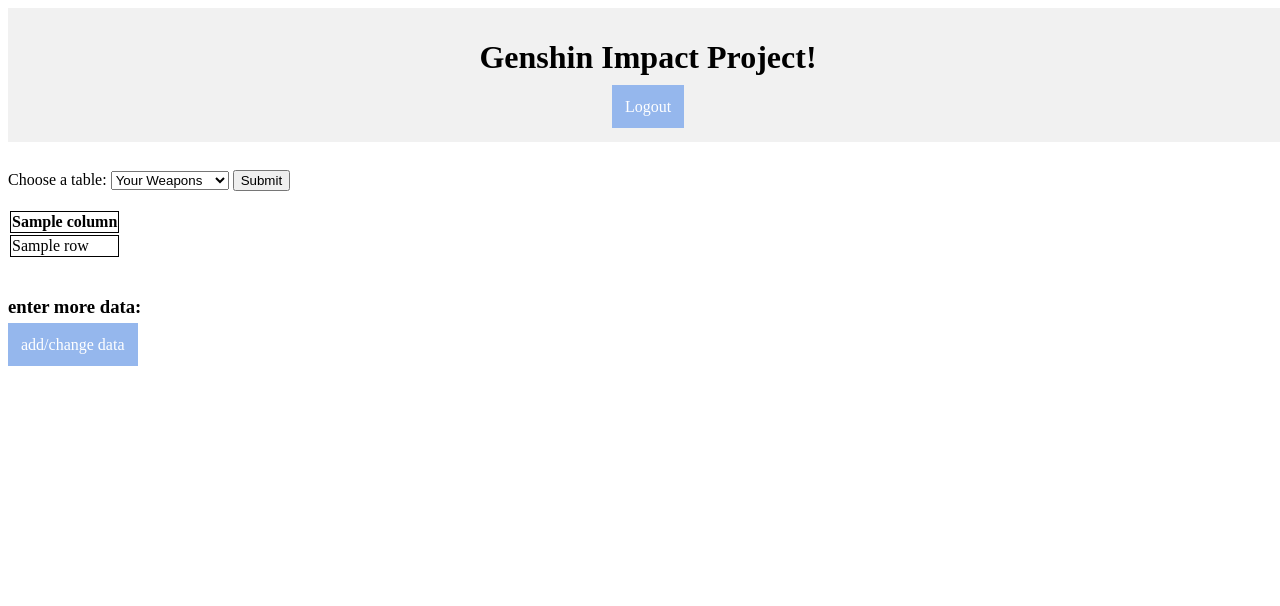
After one commit to rachaeltc/genshindb_cs3200, a Flask app: template templates/mydata.html in a window 1280 px wide. The commit adds this page. Shown: the top 606 px of the page. Run offline with Flask 2, Linux system fonts and the light colour scheme; the template is opened without the code that fills it: most values are stand-ins (such as "Sample title", 1, 10 or a date in 2020).

Commit message:
added page to view all data

```diff
--- a/app.py
+++ b/app.py
@@ -380,6 +380,26 @@
         return render_template("team.html",
                 u_characters = user_characternames, output = output7, mode = "add", proceed = cont, err='')
 
+@app.route("/my_data", methods=['POST', 'GET'])
+def my_data():
+    if "user" not in session:
+        return redirect(url_for("index"))
+    connection = pymysql.connect(host='localhost', user=session["user"], password=session["pw"],
+                db='genshin', charset='utf8mb4', cursorclass=pymysql.cursors.DictCursor)
+    if request.method == "POST":
+        tbl = request.form["table"]
+        cur = connection.cursor()
+        query = "SELECT " + tbl
+        cur.execute(query)
+        output1 = cur.fetchall()
+        cols = []
+        for row in output1[0]:
+            cols.append(row)
+        cur.close()
+        connection.close()
+        return render_template("mydata.html", output = output1, columns = cols)
+    else:
+        return render_template("mydata.html", output = '')
 
 
 if __name__ == "__main__":
--- a/static/css/style.css
+++ b/static/css/style.css
@@ -39,10 +39,14 @@
 
 .btn {
     background:#95b7ed;
-    padding: 13px 25px;
+    padding: 13px;
     text-decoration: none;
     color: white;
 }
+
+.btn:hover {
+    background-color: #4371bb;
+  }
 
 th, td {
     border: 1px solid black;
--- /dev/null
+++ b/templates/mydata.html
@@ -0,0 +1,40 @@
+{% extends "base.html" %}
+{% block title %} View Your Entered Data {% endblock %}
+
+{% block logout %}
+<p> <a class="btn" href="{{ url_for('logout') }}">Logout</a> </p>
+{% endblock %}
+
+{% block content %}
+<form action="#" method ="post">
+    <label for="table">Choose a table:</label>
+    <select name="table">
+        <option value="* FROM user_weapon"> Your Weapons </option>
+        <option value="* FROM user_character"> Your Characters </option>
+        <option value="*, resonance_concat(team_id), team_atk(team_id) FROM user_team;"> Your Teams </option>
+    </select>
+    <input type="submit" value="Submit"/>
+</form>
+{% endblock %}
+
+{% block output %}
+<table class="dataoutput">
+    <tr>
+        {% for i in columns %}
+        <th> {{ i }}  </th>
+        {% endfor %}
+    </tr>
+{% for row in output %}
+    <tr>
+    {% for col in row %}
+    <td> {{ row[col] }} </td>
+    {% endfor %}
+    </tr>
+{% endfor %}
+</table>
+{% endblock %}
+
+{% block finish %}
+<h3> enter more data: </h3>
+    <p> <a class="btn" href="{{ url_for('make_team') }}"> add/change data </a> </p>
+{% endblock %}
--- a/templates/team.html
+++ b/templates/team.html
@@ -104,7 +104,7 @@
     <p> <a class="btn" href="{{ url_for('enter_characters') }}"> return to characters </a> </p>
 
 {% if proceed %}
-    <h3> move on to team data: </h3>
-    <p> <a class="btn" href="{{ url_for('make_team') }}"> enter teams </a> </p>
+    <h3> view all data: </h3>
+    <p> <a class="btn" href="{{ url_for('my_data') }}"> view all data </a> </p>
 {% endif %}
 {% endblock %}
```
Also changed, not shown: templates/make_team.html (+16 -2 lines).
